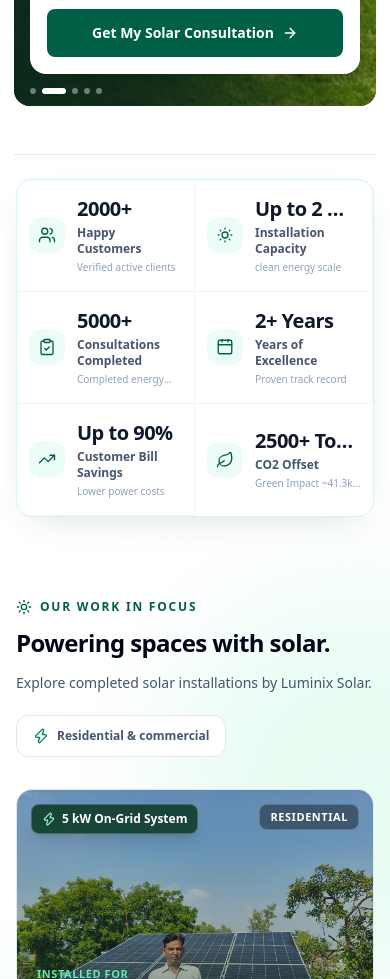
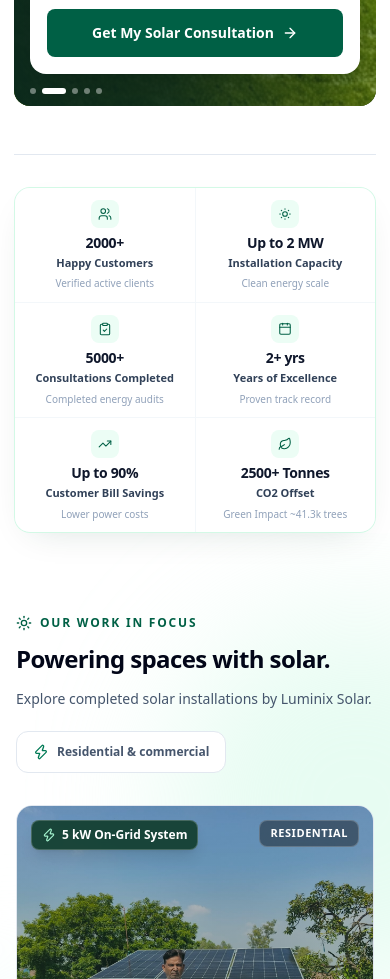
Before and after one commit to Shauryaa007/Luminix-Solar-website, a Next.js app: page / in a window 390 px wide. Shown: the part 1139-2118 px from the top of the page. Built offline with nearby package versions, Linux system fonts and the light colour scheme.

Commit message:
fix(stats): make stats section responsive and prevent text clipping

```diff
--- a/src/components/StatsSection.tsx
+++ b/src/components/StatsSection.tsx
@@ -23,36 +23,38 @@ const icons = [
 
 export default function StatsSection() {
   return (
-    <section className="relative z-20 mx-auto -mt-6 max-w-7xl px-4 sm:-mt-8 sm:px-6 lg:px-8 bg-white">
-      <div className="overflow-hidden rounded-2xl border border-emerald-100 bg-white shadow-[0_12px_35px_-18px_rgba(16,60,42,0.22)]">
+    <section className="relative z-20 mx-auto -mt-4 sm:-mt-6 lg:-mt-8 max-w-7xl px-3.5 sm:px-6 lg:px-8">
+      <div className="overflow-hidden rounded-2xl border border-emerald-100/90 bg-slate-100/80 shadow-[0_12px_35px_-18px_rgba(16,60,42,0.18)]">
 
-        {/* Compact stats grid */}
-        <div className="grid grid-cols-2 divide-x divide-y divide-slate-100 sm:grid-cols-3 sm:divide-y-0 lg:grid-cols-6">
+        {/* Responsive stats grid: 2 cols on mobile, 3 cols on tablet, 6 cols on desktop */}
+        <div className="grid grid-cols-2 gap-px sm:grid-cols-3 lg:grid-cols-6">
           {COMPANY_STATS.map((stat, idx) => {
             const Icon = icons[idx] || SunMedium;
 
             return (
               <div
                 key={stat.label}
-                className="group flex min-w-0 items-center gap-3 px-3 py-4 transition-colors duration-200 hover:bg-emerald-50/60 sm:px-4 sm:py-5 lg:justify-center lg:px-3"
+                className="group flex flex-col justify-between bg-white p-3 sm:p-3.5 lg:p-3 xl:p-4 transition-colors duration-200 hover:bg-emerald-50/50"
               >
-                <div className="flex h-9 w-9 shrink-0 items-center justify-center rounded-xl bg-emerald-50 text-emerald-800 transition-colors duration-200 group-hover:bg-emerald-800 group-hover:text-white">
-                  <Icon className="h-[18px] w-[18px]" strokeWidth={1.8} />
-                </div>
+                <div>
+                  <div className="flex items-center justify-center">
+                    <span className="flex h-7 w-7 sm:h-8 sm:w-8 shrink-0 items-center justify-center rounded-lg bg-emerald-50 text-emerald-800 transition-colors duration-200 group-hover:bg-emerald-800 group-hover:text-white">
+                      <Icon className="h-3.5 w-3.5 sm:h-4 sm:w-4" strokeWidth={1.8} />
+                    </span>
+                  </div>
 
-                <div className="min-w-0">
-                  <p className="truncate text-xl font-bold leading-tight tracking-tight text-slate-900 sm:text-2xl">
+                  <p className="mt-2 text-sm text-center xs:text-base sm:text-lg lg:text-base xl:text-lg font-bold tracking-tight text-slate-900 leading-none whitespace-nowrap">
                     {stat.value}
                   </p>
 
-                  <p className="mt-1 text-xs font-semibold leading-4 text-slate-600">
+                  <p className="mt-1.5 text-[11px] text-center sm:text-xs font-semibold leading-tight text-slate-700">
                     {stat.label}
                   </p>
+                </div>
 
-                  <p className="mt-0.5 line-clamp-1 text-[10px] leading-4 text-slate-400">
-                    {stat.description}
-                  </p>
-                </div>
+                <p className="mt-2 text-[10px] text-center leading-tight text-slate-400">
+                  {stat.description}
+                </p>
               </div>
             );
           })}
--- a/src/data/solarData.ts
+++ b/src/data/solarData.ts
@@ -89,9 +89,9 @@ export const COMPANY_INFO = {
 };
 export const COMPANY_STATS = [
   { label: "Happy Customers", value: "2000+", description: "Verified active clients" },
-  { label: "Installation Capacity", value: " Up to 2 MW", description: "clean energy scale" },
+  { label: "Installation Capacity", value: "Up to 2 MW", description: "Clean energy scale" },
   { label: "Consultations Completed", value: "5000+", description: "Completed energy audits" },
-  { label: "Years of Excellence", value: "2+ Years", description: "Proven track record" },
+  { label: "Years of Excellence", value: "2+ yrs", description: "Proven track record" },
   { label: "Customer Bill Savings", value: "Up to 90%", description: "Lower power costs" },
   { label: "CO2 Offset", value: "2500+ Tonnes", description: "Green Impact ~41.3k trees" },
 ];
```
